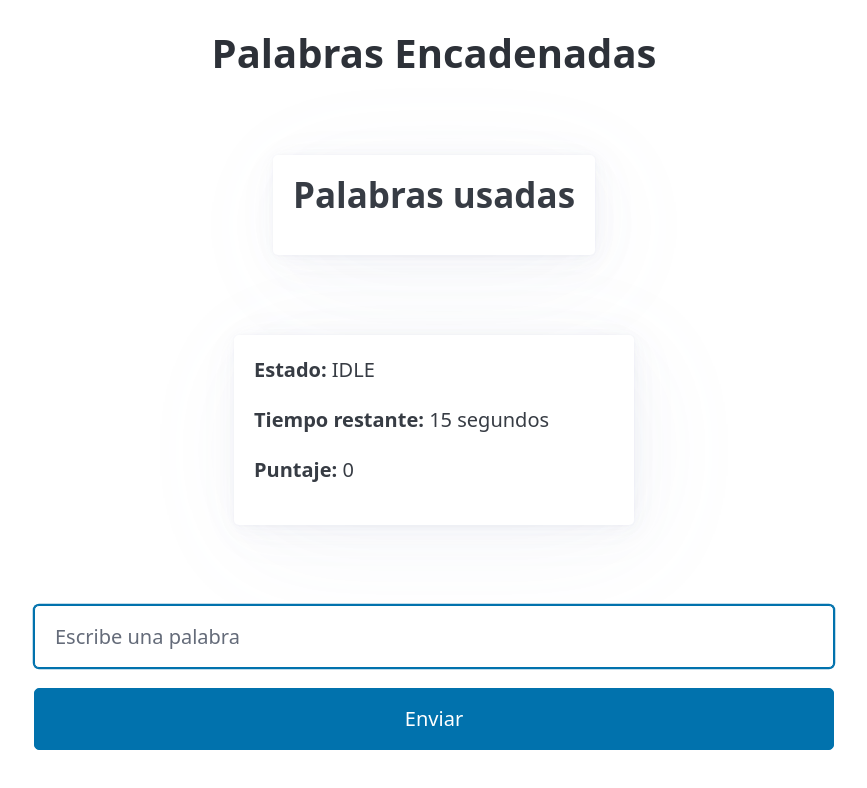
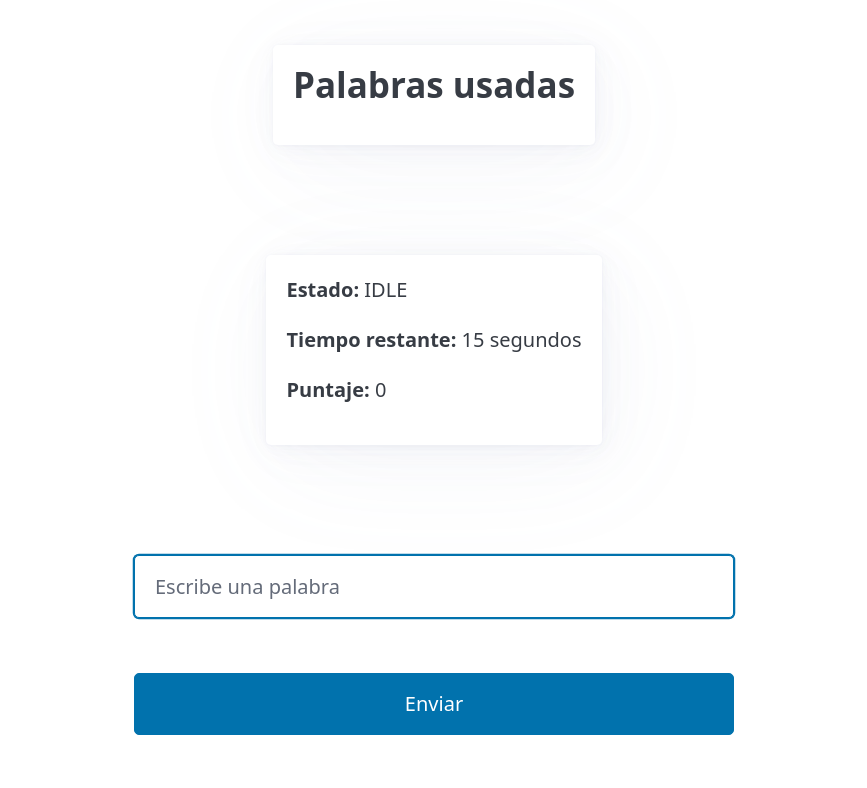
Before and after one commit to leotroche/unq-ui-leonardo-troche-trabajo-final, a React (Vite) app: page / in a window 1280 px wide. Shown: the top 788 px of the page, without its empty margins (206-1073 px from the left). Built offline with nearby package versions, Linux system fonts and the light colour scheme.

Commit message:
feat: add GameStats, WordForm, and WordList components for improved game UI

```diff
--- a/src/App.tsx
+++ b/src/App.tsx
@@ -1,5 +1,8 @@
 import { useReducer, useState } from 'react'
 
+import { GameStats } from './components/GameStats'
+import { WordForm } from './components/WordForm'
+import { WordList } from './components/WordList'
 import { useTimer } from './hooks/useTimer'
 import { gameReducer, initialState } from './reducers/gameReducer'
 import { checkWordExists } from './services/wordService'
@@ -57,62 +60,18 @@ export function App() {
 
   return (
     <main className="container">
-      <h1>Palabras Encadenadas</h1>
+      <WordList words={game.words} />
 
-      <article>
-        <h2>Palabras usadas</h2>
-        <ul>
-          {game.words.map((word, index) => (
-            <li key={index}>{word}</li>
-          ))}
-        </ul>
-      </article>
+      <GameStats status={game.status} score={game.score} timeLeft={game.timeLeft} />
 
-      <article style={{ width: '400px' }}>
-        <p>
-          <strong>Estado:</strong> {game.status}
-        </p>
-        <p>
-          <strong>Tiempo restante:</strong> {game.timeLeft} segundos
-        </p>
-        <p>
-          <strong>Puntaje:</strong> {game.score}
-        </p>
-      </article>
-
-      <form onSubmit={handleSubmit} style={{ width: '100%', maxWidth: '800px' }}>
-        <input
-          name="word"
-          type="text"
-          placeholder="Escribe una palabra"
-          value={value}
-          onChange={handleChange}
-          autoFocus
-          autoCapitalize="none"
-          autoComplete="off"
-          autoCorrect="off"
-          spellCheck="false"
-          aria-describedby="word-helper"
-          aria-invalid={game.error ? 'true' : undefined}
-        />
-
-        {game.error && (
-          <small id="word-helper" style={{ minHeight: '1.5rem' }}>
-            {errorMessages[game.error]}
-          </small>
-        )}
-
-        <button type="submit" disabled={isLoading}>
-          {isLoading ? 'Validando...' : 'Enviar'}
-        </button>
-      </form>
+      <WordForm
+        value={value}
+        error={game.error}
+        isLoading={isLoading}
+        disabled={game.status === 'GAME_OVER'}
+        onChange={handleChange}
+        onSubmit={handleSubmit}
+      />
     </main>
   )
 }
-
-const errorMessages = {
-  ALREADY_USED: 'Palabra repetida',
-  INVALID_CHAIN: 'No encadena con la anterior',
-  INVALID_WORD: 'Palabra no encontrada',
-  SERVER_ERROR: 'Error de red. Intenta nuevamente.',
-} as const
--- /dev/null
+++ b/src/components/GameStats.tsx
@@ -0,0 +1,23 @@
+interface GameStatsProps {
+  status: string
+  score: number
+  timeLeft: number
+}
+
+export function GameStats({ status, score, timeLeft }: GameStatsProps) {
+  return (
+    <article>
+      <p>
+        <strong>Estado:</strong> {status}
+      </p>
+
+      <p>
+        <strong>Tiempo restante:</strong> {timeLeft} segundos
+      </p>
+
+      <p>
+        <strong>Puntaje:</strong> {score}
+      </p>
+    </article>
+  )
+}
--- /dev/null
+++ b/src/components/WordForm.tsx
@@ -0,0 +1,49 @@
+import type { ChangeEventHandler, SubmitEventHandler } from 'react'
+
+import type { GameError } from '../reducers/gameReducer'
+
+interface WordFormProps {
+  value: string
+  error: GameError | null
+  isLoading: boolean
+  disabled: boolean
+  onChange: ChangeEventHandler<HTMLInputElement>
+  onSubmit: SubmitEventHandler<HTMLFormElement>
+}
+
+const errorMessages: Record<GameError, string> = {
+  ALREADY_USED: 'Palabra repetida',
+  INVALID_CHAIN: 'No encadena con la anterior',
+  INVALID_WORD: 'Palabra no encontrada',
+  SERVER_ERROR: 'Error de red. Intenta nuevamente.',
+}
+
+export function WordForm({ value, error, isLoading, disabled, onChange, onSubmit }: WordFormProps) {
+  return (
+    <form onSubmit={onSubmit} style={{ width: 600 }}>
+      <input
+        name="word"
+        type="text"
+        placeholder="Escribe una palabra"
+        value={value}
+        onChange={onChange}
+        autoFocus
+        autoCapitalize="none"
+        autoComplete="off"
+        autoCorrect="off"
+        spellCheck={false}
+        aria-describedby="word-helper"
+        aria-invalid={error ? true : undefined}
+        disabled={disabled}
+      />
+
+      <small id="word-helper" style={{ minHeight: '1.5rem' }}>
+        {error ? errorMessages[error] : null}
+      </small>
+
+      <button type="submit" disabled={disabled || isLoading}>
+        {isLoading ? 'Validando...' : 'Enviar'}
+      </button>
+    </form>
+  )
+}
--- /dev/null
+++ b/src/components/WordList.tsx
@@ -0,0 +1,17 @@
+interface WordListProps {
+  words: string[]
+}
+
+export function WordList({ words }: WordListProps) {
+  return (
+    <article>
+      <h2>Palabras usadas</h2>
+
+      <ul>
+        {words.map((word) => (
+          <li key={word}>{word}</li>
+        ))}
+      </ul>
+    </article>
+  )
+}
```
